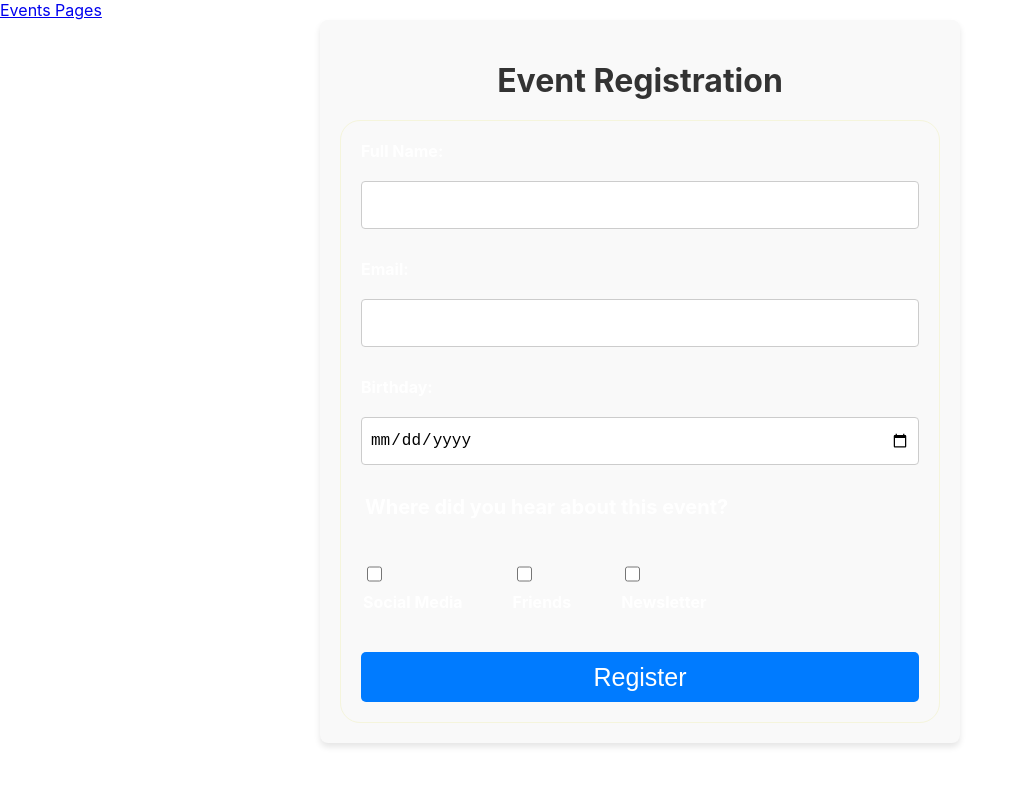
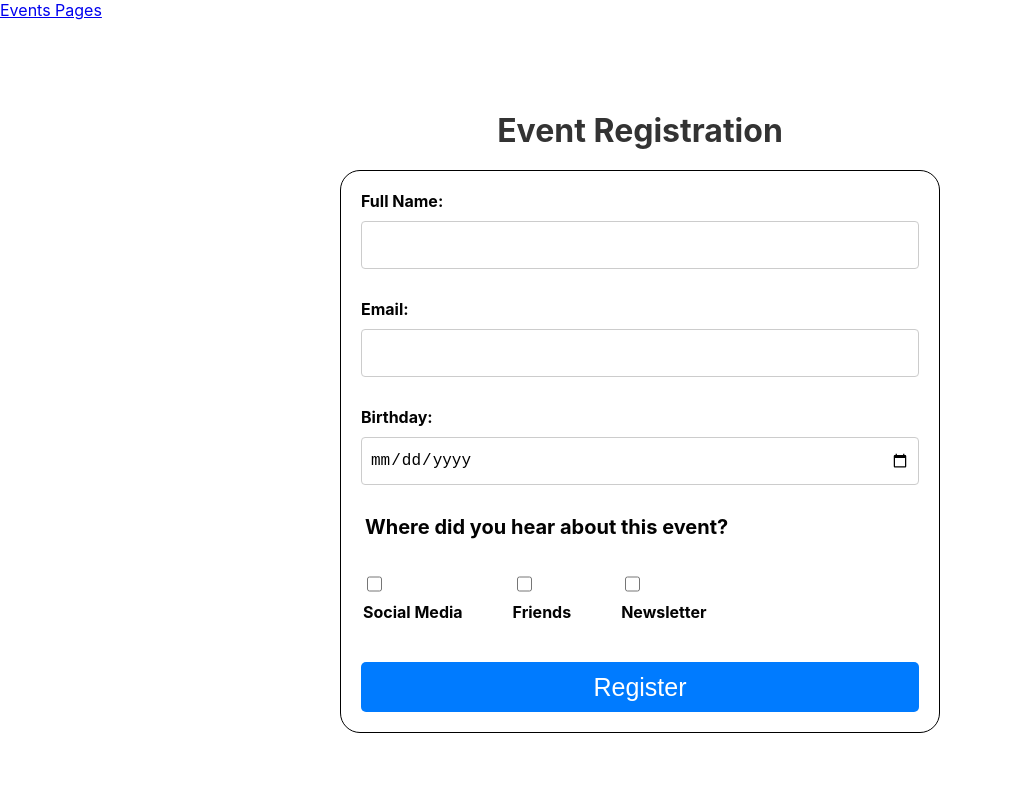
Before and after one commit to Slavik-Bilyk/EventsRegistrationApp, a React (Create React App) app: page /registration in a window 1280 px wide. Shown: the top 786 px of the page, without its empty margins (0-1021 px from the left). Built offline with nearby package versions, Linux system fonts and the light colour scheme.

Commit message:
fix bugs

```diff
--- a/package.json
+++ b/package.json
@@ -2,7 +2,7 @@
   "name": "eventapp",
   "version": "0.1.0",
   "private": true,
-  "homepage": "https://Slavik-Bilyk.github.io/EventsRegistrationApp/",
+  "homepage": "https://Slavik-Bilyk.github.io/",
   "dependencies": {
     "@testing-library/jest-dom": "^5.17.0",
     "@testing-library/react": "^13.4.0",
--- a/src/components/App.js
+++ b/src/components/App.js
@@ -8,11 +8,14 @@ import Layout from './Layout/Layout'
 const App = () => {
   return (
     <>
-    <Layout/>
+
       <Routes>
-        <Route path='/' index element={<EventsPage/>} />
+        <Route path='/' element={ <Layout/>}>
+        <Route index element={<EventsPage/>} />
         <Route path='registration' element={<EventRegistrationPage />} />
         <Route path='participants' element={<EventParticipantsPage />} />
+        </Route>
+
       </Routes>
     </>
   );
--- a/src/pages/EventRegistrationPage/EventRegistrationPage.module.css
+++ b/src/pages/EventRegistrationPage/EventRegistrationPage.module.css
@@ -3,9 +3,8 @@
     max-width: 600px;
     margin: 0 auto;
     padding: 20px;
-    background-color: #f9f9f9;
+    margin-top: 50px;
     border-radius: 8px;
-    box-shadow: 0 4px 6px rgba(0, 0, 0, 0.1);
   }
 
   h1 {
@@ -15,11 +14,10 @@
   }
 
   form {
-
     display: flex;
     flex-direction: column;
     gap: 30px;
-    border: 1px solid beige;
+    border: 1px solid rgb(0, 0, 0);
     padding: 20px;
     border-radius: 20px;
   }
@@ -28,11 +26,11 @@
     display: flex;
     flex-direction: column;
     font-weight: bold;
-    color: #fff;
+    color: #030303;
   }
 
   input {
-    margin-top: 20px;
+    margin-top: 10px;
     padding: 8px;
     font-size: 16px;
     border: 1px solid #ccc;
@@ -57,7 +55,7 @@
     font-weight: bold;
     margin-bottom: 10px;
     font-size: 20px;
-    color: #fff;
+    color: #020202;
   }
 
 .checkboxInput {
```
